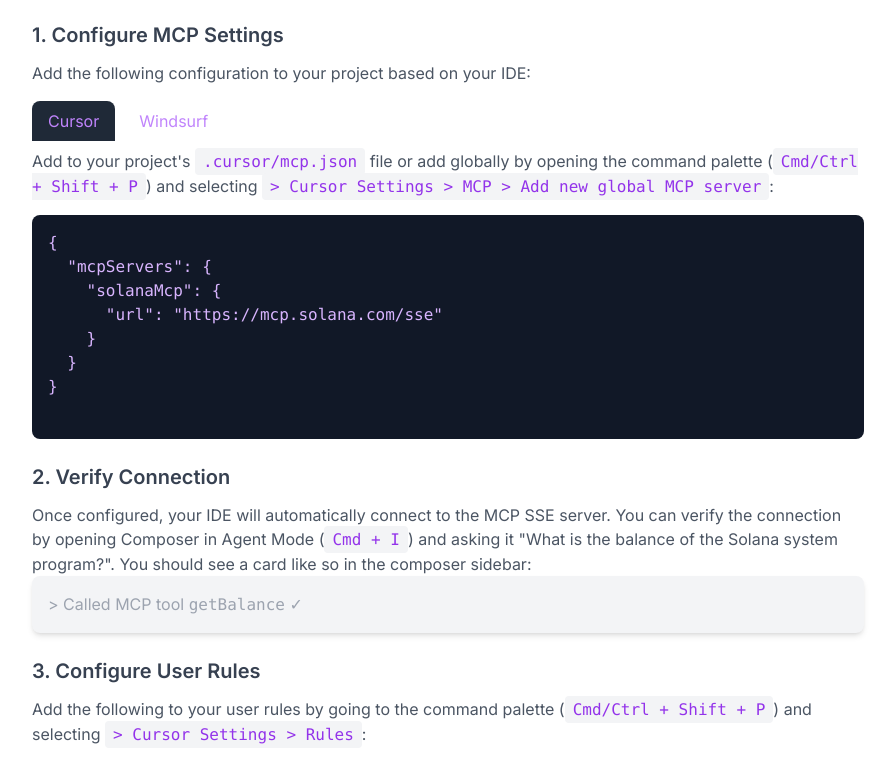
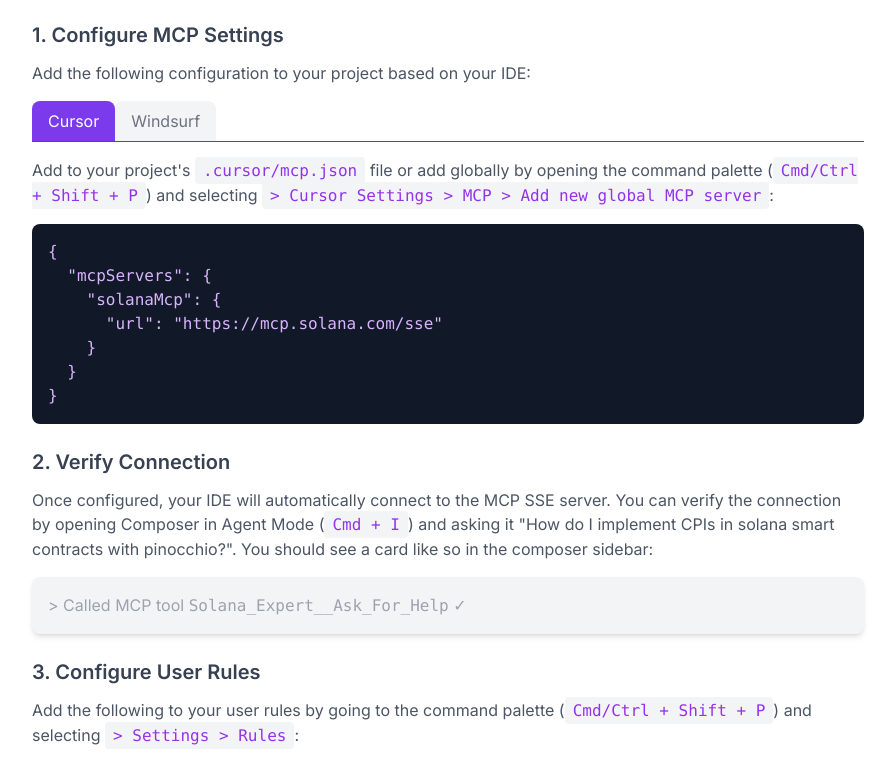
Before and after one commit to solana-foundation/solana-mcp-official, a website: page public/index.html in a window 1280 px wide. Shown: the part 423-1191 px from the top of the page, without its empty margins (192-1087 px from the left). Drawn offline with nearby package versions, Linux system fonts and the light colour scheme.

Commit message:
adjust the home page with better tabs

```diff
--- a/public/index.html
+++ b/public/index.html
@@ -24,6 +24,7 @@
     />
     <meta property="og:type" content="website" />
     <meta property="og:url" content="https://mcp.solana.com/" />
+    <meta property="og:image" content="https://mcp.solana.com/favicon.png" />
     <meta name="twitter:card" content="summary_large_image" />
     <meta name="twitter:title" content="Solana Developer MCP" />
     <meta
@@ -63,10 +64,25 @@
         cursor: pointer;
         padding: 8px 16px;
         border-radius: 8px 8px 0 0;
+        transition: all 0.2s ease;
       }
       .tab.active {
-        background-color: #1f2937;
+        /* background-color: #1f2937; */
+        background-color: #7c3aed;
+        color: white;
       }
+      .tab:not(.active) {
+        background-color: #f3f4f6;
+        color: #6b7280;
+      }
+      .dark .tab:not(.active) {
+        background-color: #374151;
+        color: #9ca3af;
+      }
+  </style>
+  <!-- ... (previous body content until tabs section) ... -->
+
+  <!-- Tabs -->
     </style>
   </head>
   <body
@@ -166,10 +182,11 @@
                   </p>
 
                 <!-- Tabs -->
-                <div class="mb-2 flex">
-                  <div id="cursorTab" class="tab active text-purple-400 mr-2">Cursor</div>
-                  <div id="windsurfTab" class="tab text-purple-400">Windsurf</div>
+                <div class="mb-2 flex border-b border-gray-600 mb-4">
+                    <button id="cursorTab" class="tab active text-purple-400 mr-0 border-1 border-purple-600">Cursor</button>
+                    <button id="windsurfTab" class="tab text-purple-400 border-1 border-purple-600">Windsurf</button>
                 </div>
+
 
                 <!-- Tab Contents -->
                 <div id="cursorContent" class="tab-content active">
@@ -197,10 +214,8 @@
       "url": "https://mcp.solana.com/sse"
     }
   }
-}</code>
-                  </pre>
+}</code></pre>
                 </div>
-
                 <div id="windsurfContent" class="tab-content">
                   <p class="text-gray-600 dark:text-gray-300 mb-4">
                     For Windsurf, use the following configuration (note the <code class="bg-gray-100 dark:bg-gray-700 px-2 py-1 rounded text-purple-600 dark:text-purple-400">serverUrl</code> instead of <code class="bg-gray-100 dark:bg-gray-700 px-2 py-1 rounded text-purple-600 dark:text-purple-400">url</code>):
@@ -213,8 +228,7 @@
       "serverUrl": "https://mcp.solana.com/sse"
     }
   }
-}</code>
-                  </pre>
+}</code></pre>
                 </div>
               </div>
 
@@ -224,14 +238,13 @@
                 >
                   2. Verify Connection
                 </h3>
-                <p class="text-gray-600 dark:text-gray-300">
+                <p class="text-gray-600 dark:text-gray-300 mb-4">
                   Once configured, your IDE will automatically connect to
                   the MCP SSE server. You can verify the connection by opening
                   Composer in Agent Mode (<code
                     class="bg-gray-100 dark:bg-gray-700 px-2 py-1 rounded text-purple-600 dark:text-purple-400"
                     >Cmd + I</code
-                  >) and asking it "What is the balance of the Solana system
-                  program?". You should see a card like so in the composer
+                  >) and asking it "How do I implement CPIs in solana smart contracts with pinocchio?". You should see a card like so in the composer
                   sidebar:
                 </p>
                 <div
@@ -240,7 +253,7 @@
                   <span class="text-gray-400 dark:text-gray-400">
                     &gt; Called MCP tool
                     <code class="font-mono text-gray-400 dark:text-gray-400"
-                      >getBalance</code
+                      >Solana_Expert__Ask_For_Help</code
                     >
                     ✓
                   </span>
@@ -261,7 +274,7 @@
                   >) and selecting
                   <code
                     class="bg-gray-100 dark:bg-gray-700 px-2 py-1 rounded text-purple-600 dark:text-purple-400"
-                    >&gt; Cursor Settings &gt; Rules</code
+                    >&gt; Settings &gt; Rules</code
                   >:
                 </p>
                 <br/>
@@ -281,8 +294,6 @@
   &lt;/TOOLS&gt;
 &lt;/MCP_USE_GUIDELINE&gt;</code></pre>
 <br/>
-
-
               <div>
                 <h3
                   class="text-xl font-semibold mb-3 text-gray-700 dark:text-gray-200"
@@ -304,7 +315,8 @@
                 </h3>
               <ul
               class="list-disc list-inside text-gray-600 dark:text-gray-300 space-y-2"
-            >                  <li>"How are CPI events implemented in Anchor 0.31?"</li>
+            >
+                  <li>"How are CPI events implemented in Anchor 0.31?"</li>
                   <li>"Build an AMM that supports token-2022 and older tokens."</li>
                   <li>"How can I implement a staking mechanism with time-locked rewards?"
                   </li>
@@ -341,15 +353,6 @@
             </div>
           </div>
       </main>
-
-      <!-- Footer -->
-      <!-- <footer class="bg-gray-900 text-gray-400 mt-16">
-        <div class="container mx-auto px-6 py-8">
-          <div class="text-center">
-            <p>Built with ❤️ for the Solana community</p>
-          </div>
-        </div>
-      </footer> -->
     </div>
 
     <script>
@@ -384,17 +387,35 @@
       const windsurfContent = document.getElementById("windsurfContent");
 
       cursorTab.addEventListener("click", () => {
+        if (!cursorTab.className.includes("active")) {
           cursorTab.classList.add("active");
+        }
+        if (windsurfTab.className.includes("active")) {
           windsurfTab.classList.remove("active");
+        }
+
+        if (!cursorContent.className.includes("active")) {
           cursorContent.classList.add("active");
+        }
+        if (windsurfContent.className.includes("active")) {
           windsurfContent.classList.remove("active");
+        }
       });
 
       windsurfTab.addEventListener("click", () => {
+        if (!windsurfTab.className.includes("active")) {
           windsurfTab.classList.add("active");
+        }
+        if (cursorTab.className.includes("active")) {
           cursorTab.classList.remove("active");
+        }
+
+        if (!windsurfContent.className.includes("active")) {
           windsurfContent.classList.add("active");
+        }
+        if (cursorContent.className.includes("active")) {
           cursorContent.classList.remove("active");
+        }
       });
     </script>
   </body>
```
Lines whose indentation alone changed are shown as unchanged.
